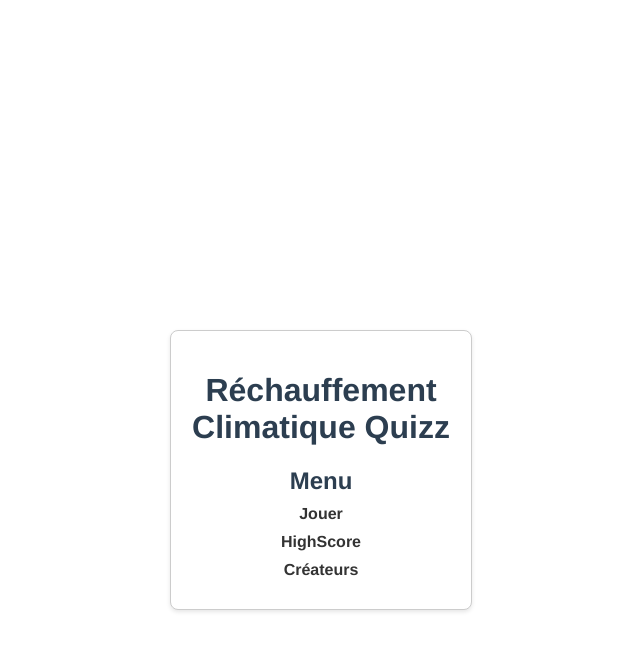
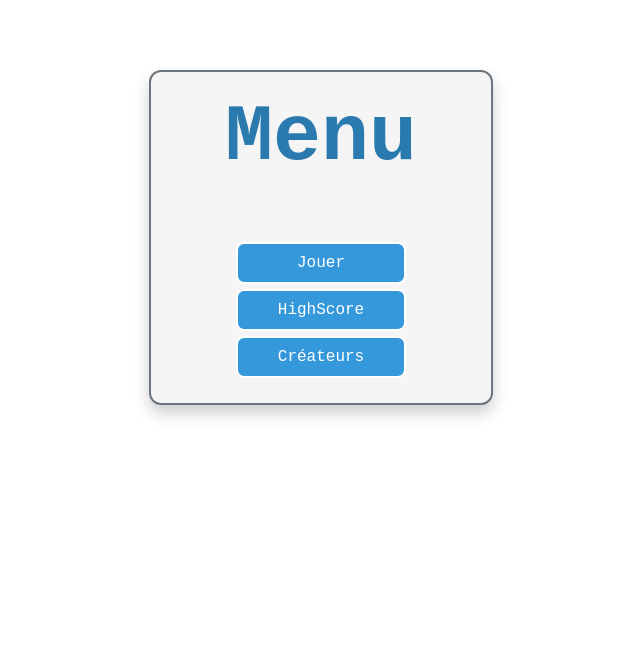
Before and after one commit to NightOfHorror/Vue, a Vue app in the folder frontend/: page /play in a window 1280 px wide. Shown: the top 650 px of the page, without its empty margins (319-959 px from the left). Built offline with nearby package versions, Linux system fonts and the light colour scheme.

Commit message:
MainMenu finale

```diff
--- a/frontend/src/components/MainMenu.vue
+++ b/frontend/src/components/MainMenu.vue
@@ -1,16 +1,14 @@
-<!-- MainMenu.vue -->
 <template>
     <div>
       <main>
-        <div class="card">
+        <div class="game-card">
+          <h1 class="card-title">Menu</h1>
           <div class="card-body">
-            <h1>Réchauffement Climatique Quizz</h1>
-            <h2 class="card-title">Menu</h2>
-            <nav>
-              <router-link to="/play">Jouer</router-link>
-              <router-link to="/highscore">HighScore</router-link>
-              <router-link to="/creators">Créateurs</router-link>
-            </nav>
+            <div>
+              <router-link class="button" to="/play">Jouer</router-link>
+              <router-link class="button" to="/highscore">HighScore</router-link>
+              <router-link class="button" to="/creators">Créateurs</router-link>
+            </div>
           </div>
         </div>
       </main>
@@ -19,39 +17,67 @@
 
   <script>
   export default {
-    // Logique du composant si nécessaire
   };
   </script>
 
   <style scoped>
 /* Styles spécifiques à MainMenu.vue */
-  header {
-    background-color: #3498db;
-    padding: 20px;
-    color: white;
-    text-align: center;
-  }
 
 main {
   display: flex;
   justify-content: center;
-    align-items: center;
+  align-items: flex-start;
   height: 100vh;
+  margin-top: 50px;
+  font-family: 'Courier New', Courier, monospace;
 }
 
-  .card {
-    background-color: #fff;
-    border: 1px solid #ccc;
-    border-radius: 8px;
-    box-shadow: 0 2px 4px rgba(0, 0, 0, 0.1);
-    width: 300px; /* Ajuste la largeur de la carte selon tes besoins */
+.game-card {
+  background-color: whitesmoke; /* Couleur de fond sombre */
+  border: 2px solid #6c757d; /* Bordure grise */
+  border-radius: 12px; /* Coins arrondis */
+  box-shadow: 0 8px 16px rgba(0, 0, 0, 0.2); /* Ombre légère */
+  width: 300px;
+  padding: 20px;
+  color: #2A7AAF; /* Texte blanc */
+  align-items: center;
+  transition : box-shadow 0.5s ease;
+
+}
+.game-card:hover {
+  box-shadow: 0 16px 32px rgba(0, 0, 0, 0.2);
+
+}
+
+.card-title {
+  font-size: 80px;
+  margin-top: 0;
 }
 
 .card-body {
-    padding: 20px;
   text-align: center;
+  display:flex;
+  justify-content: center;
 }
 
+/* Style additionnel pour les liens si nécessaire */
+div a.button {
+  display: flex;
+  justify-content: center;
+  padding: 10px 40px;
+  margin: 5px;
+  text-decoration: none;
+  color: #fff;
+  background-color: #3498db;
+  border: 2px solid #fff;
+  border-radius: 8px;
+  transition: background-color 0.3s ease, color 0.3s ease;
+}
+
+div a.button:hover {
+  color: #1a1a1a; /* Couleur de fond sombre pour les liens au survol */ /* Couleur bleue pour les liens au survol */
+}
+</style>
   /* Style additionnel pour les liens si nécessaire */
   nav a {
     display: block;
@@ -60,8 +86,3 @@
     color: #333;
     font-weight: bold;
   }
-
-  nav a:hover {
-    color: #3498db;
-  }
-  </style>
```
Lines whose indentation alone changed are shown as unchanged.
